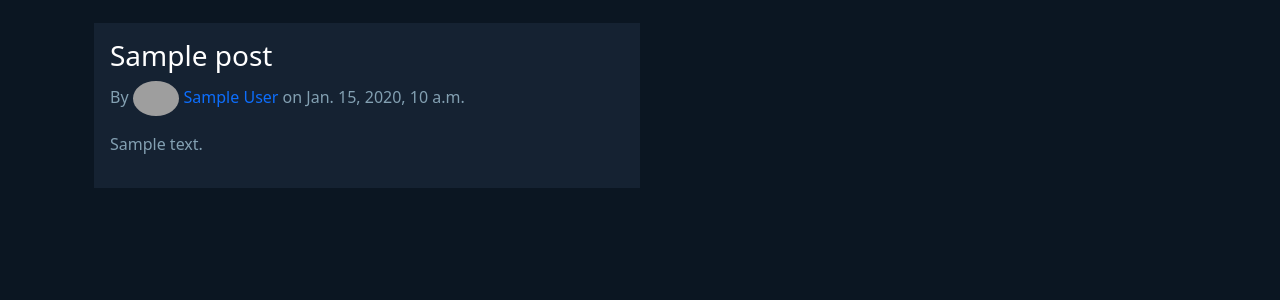
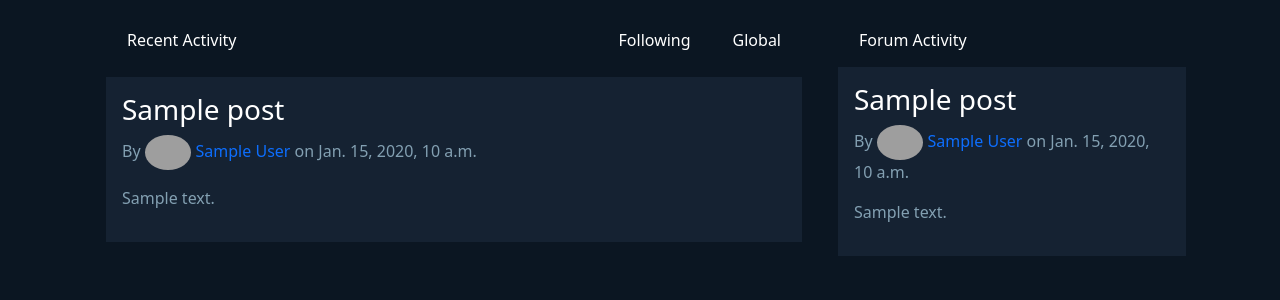
Before and after one commit to Clyde-Catap/Chatblog, a Django app: template blog/templates/blog/home.html in a window 1280 px wide. Shown: the part 67-367 px from the top of the page. Run offline with Django 4.2, Linux system fonts and the light colour scheme; the template is opened without the code that fills it: most values are stand-ins (such as "Sample title", 1, 10 or a date in 2020); some libraries are stand-ins or nearby versions; grey boxes are pictures that could not be loaded.

Commit message:
Comment and post section added

```diff
--- a/blog/static/blog/css/main.css
+++ b/blog/static/blog/css/main.css
@@ -3,9 +3,15 @@ body {
   margin-top: 5rem;
 }
 
-h1, h2, h4, h5, h6 {
+h1, h2, h4, h5 {
   color: #576CBC;
 }
+
+h6 {
+    color: #576CBC;
+    margin: 0;
+}
+
 h3 {
     color: #FFFFFF;
 }
@@ -111,10 +117,6 @@ a.article-title:hover {
     color: #FFFFFF;
 }
 
-.card {
-    width: 50%;
-
-}
 
 .card-c {
     padding-top: 10px;
@@ -123,3 +125,13 @@ a.article-title:hover {
 .card-body {
      background-color: #152232;
 }
+.anchor {
+    color: #FFFFFF;
+}
+
+.comment-c {
+    padding-top: 0;
+    padding-bottom: 0;
+    padding-right: 0;
+    padding-left: 0;
+}
--- a/blog/templates/blog/base.html
+++ b/blog/templates/blog/base.html
@@ -34,25 +34,25 @@
               <ul class="navbar-nav flex-row d-none d-md-flex">
                   <li class="nav-item me-3 me-lg-1 navic">
                       <!--HOME-->
-                    <a class="nav-link" href="#">
-                      <span><i class="fa-solid fa-house fa-xl" style="color: #e0e2e6;"></i></span>
+                    <a class="nav-link" href="#" data-bs-toggle="tooltip" data-bs-placement="bottom" title="Home">
+                      <span><i class="fa-solid fa-house fa-xl" style="color: #e0e2e6;" ></i></span>
                     </a>
                   </li>
                       <!--CONTACT-->
                   <li class="nav-item me-3 me-lg-1 navic">
-                    <a class="nav-link" href="#">
+                    <a class="nav-link" href="#" data-bs-toggle="tooltip" data-bs-placement="bottom" title="Contact">
                       <span><i class="fa-solid fa-phone fa-xl" style="color: #e0e2e6;"></i></span>
                     </a>
                   </li>
                        <!--CONNECTIONS-->
                   <li class="nav-item me-3 me-lg-1 navic">
-                    <a class="nav-link" href="#">
+                    <a class="nav-link" href="#" data-bs-toggle="tooltip" data-bs-placement="bottom" title="Users">
                       <span><i class="fa-solid fa-users fa-xl" style="color: #e0e2e6;"></i></span>
                     </a>
                   </li>
                        <!--ABOUT-->
                   <li class="nav-item me-3 me-lg-1 navic">
-                    <a class="nav-link" href="#">
+                    <a class="nav-link" href="#" data-bs-toggle="tooltip" data-bs-placement="bottom" title="About">
                       <span><i class="fa-solid fa-info fa-xl" style="color: #e0e2e6;"></i></span>
                     </a>
                   </li>
@@ -64,7 +64,7 @@
             <div class="container d-flex justify-content-center w-25 h-75">
             <ul class="navbar-nav flex-row d-none d-md-flex">
                 <li class="nav-item d-flex align-items-center dropdown navright">
-                  <a class="nav-link" href="#" role="button" data-bs-toggle="dropdown" aria-expanded="false">
+                  <a class="nav-link" href="#" role="button" data-bs-toggle="dropdown" aria-expanded="false" data-bs-placement="bottom" title="Notifications">
                     <!--Notif Image-->
                       <i class="fa-solid fa-bell fa-xl" style="color: #e0e2e6;"></i>
                         <!--Notification Count-->
@@ -84,7 +84,7 @@
             <!--Notifications-->
             <!--Messages-->
                 <li class="nav-item d-flex align-items-center dropdown navright">
-                  <a class="nav-link" href="#" role="button" data-bs-toggle="dropdown" aria-expanded="false">
+                  <a class="nav-link" href="#" role="button" data-bs-toggle="dropdown" aria-expanded="false" data-bs-placement="bottom" title="Messages">
                     <!--Message Image-->
                       <i class="fa-solid fa-envelope fa-xl" style="color: #e0e2e6;"></i>
                       <!--Message Count-->
@@ -104,7 +104,7 @@
             <!--Messages-->
             <!--Profile-->
                 <li class="nav-item d-flex align-items-center dropdown navright">
-                  <a class="nav-link" href="#" role="button" data-bs-toggle="dropdown" aria-expanded="false">
+                  <a class="nav-link" href="#" role="button" data-bs-toggle="dropdown" aria-expanded="false" data-bs-placement="bottom" title="Account">
                     <!--User Image-->
                         <img
                         src="https://i.pinimg.com/originals/dc/29/1d/dc291d1ac415ebbaa368ecb7157d3f8b.jpg"
--- a/blog/templates/blog/home.html
+++ b/blog/templates/blog/home.html
@@ -1,20 +1,75 @@
 {% extends "blog/base.html" %}
 {% block content%}
+<div class="container">
+    <div class="row">
+    <!--LEFT COLUMN-->
+        <div class="col-8">
+        <!--Following Posts-->
+            <div class="container">
+              <div class="row">
+                  <div class="col-sm-8">
+                      <div class="p-2 bd-highlight align-middle"><h6><button type="button" class="btn btn-link text-decoration-none info-link anchor user-name">Recent Activity</button></h6></div>
+                  </div>
+                <div class="col-sm-4">
+                    <div class="d-flex flex-row-reverse bd-highlight ">
+                        <div class="p-2 bd-highlight align-middle"><h6><button type="button" class="btn btn-link text-decoration-none info-link anchor user-name">Global</button></h6></div>
+                        <div class="p-2 bd-highlight align-middle"><h6><button type="button" class="btn btn-link text-decoration-none info-link anchor user-name">Following</button></h6></div>
+                    </div>
+                </div>
+              </div>
+            </div>
+        <!--Following Posts-->
+        <!--Recent Posts-->
             {% for post in posts %}
                 <div class="container card-c">
                 <div class="card border-0">
                   <div class="card-body border-0">
                     <h3 class="title-set">{{ post.title }}</h3>
+                    <!--User Details-->
                     <p class="content-set">By <img
                                 src="https://i.pinimg.com/originals/dc/29/1d/dc291d1ac415ebbaa368ecb7157d3f8b.jpg"
                                 class="rounded-circle prof-image"
                                 height="35"
                                 alt="Black and White Portrait of a Man"
                                 loading="lazy"
-                        > <a class="user-name text-decoration-none info-link">{{ post.author }}</a> on {{ post.date_posted }} </p>
+                                > <a class="user-name text-decoration-none info-link" href="">{{ post.author }}</a> on {{ post.date_posted }} </p>
+                <!--Content post-->
                     <p class="content-set"> {{ post.content }}</p>
                   </div>
                 </div>
                 </div>
             {% endfor %}
+        </div>
+    <!--LEFT COLUMN-->
+    <!--RIGHT COLUMN-->
+        <div class="col-4">
+
+            <div class="container">
+              <div class="row">
+                      <div class="p-2 bd-highlight align-middle"><h6><button type="button" class="btn btn-link text-decoration-none info-link anchor user-name">Forum Activity</button></h6></div>
+              </div>
+            </div>
+
+            <div class="container comment-c">
+                <div class="card border-0">
+                  <div class="card-body border-0">
+                    <h3 class="title-set">{{ post.title }}</h3>
+                    <!--User Details-->
+                    <p class="content-set">By <img
+                                src="https://i.pinimg.com/originals/dc/29/1d/dc291d1ac415ebbaa368ecb7157d3f8b.jpg"
+                                class="rounded-circle prof-image"
+                                height="35"
+                                alt="Black and White Portrait of a Man"
+                                loading="lazy"
+                                > <a class="user-name text-decoration-none info-link" href="">{{ post.author }}</a> on {{ post.date_posted }} </p>
+                <!--Content post-->
+                    <p class="content-set"> {{ post.content }}</p>
+                  </div>
+                </div>
+            </div>
+        </div>
+    </div>
+    <!--RIGHT COLUMN-->
+</div>
+<!--Recent Posts-->
 {% endblock content %}
```
Also changed, not shown: blog/views.py (+22 -2 lines). Lines whose indentation alone changed are shown as unchanged.
